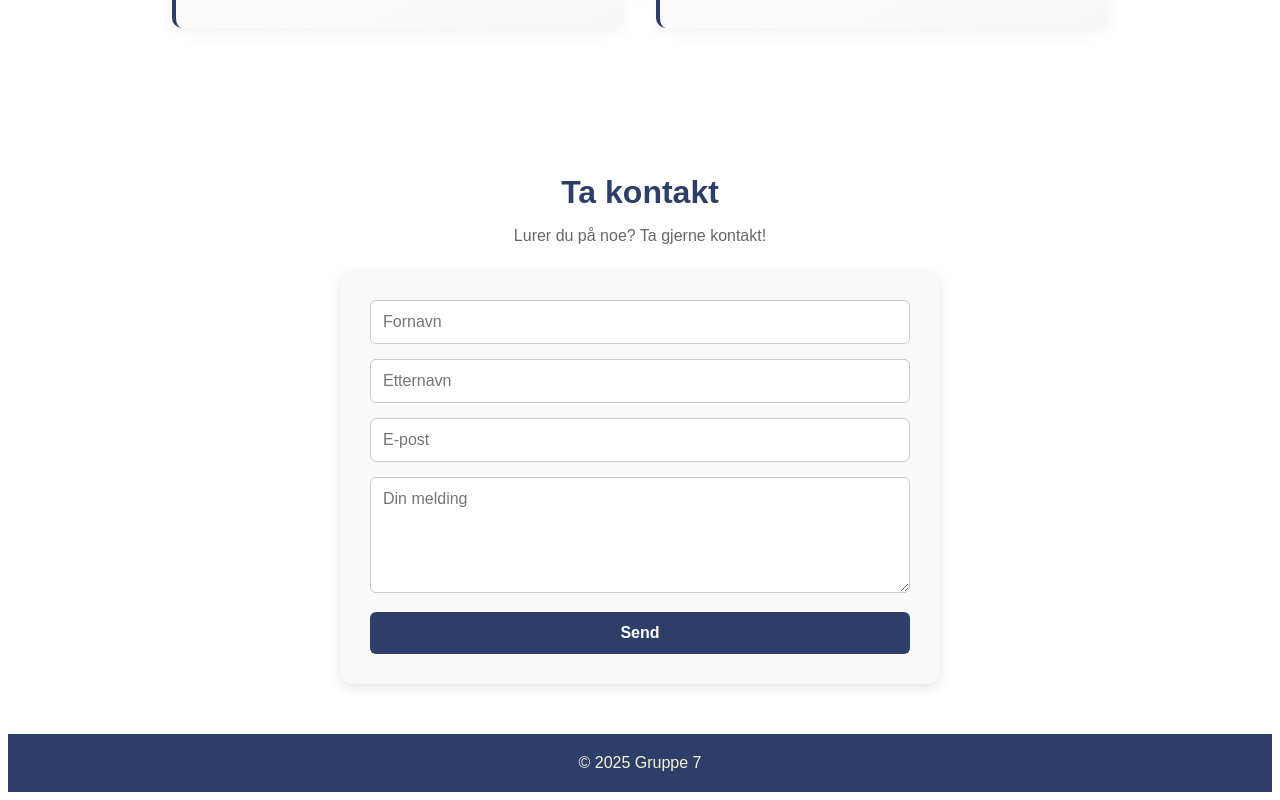
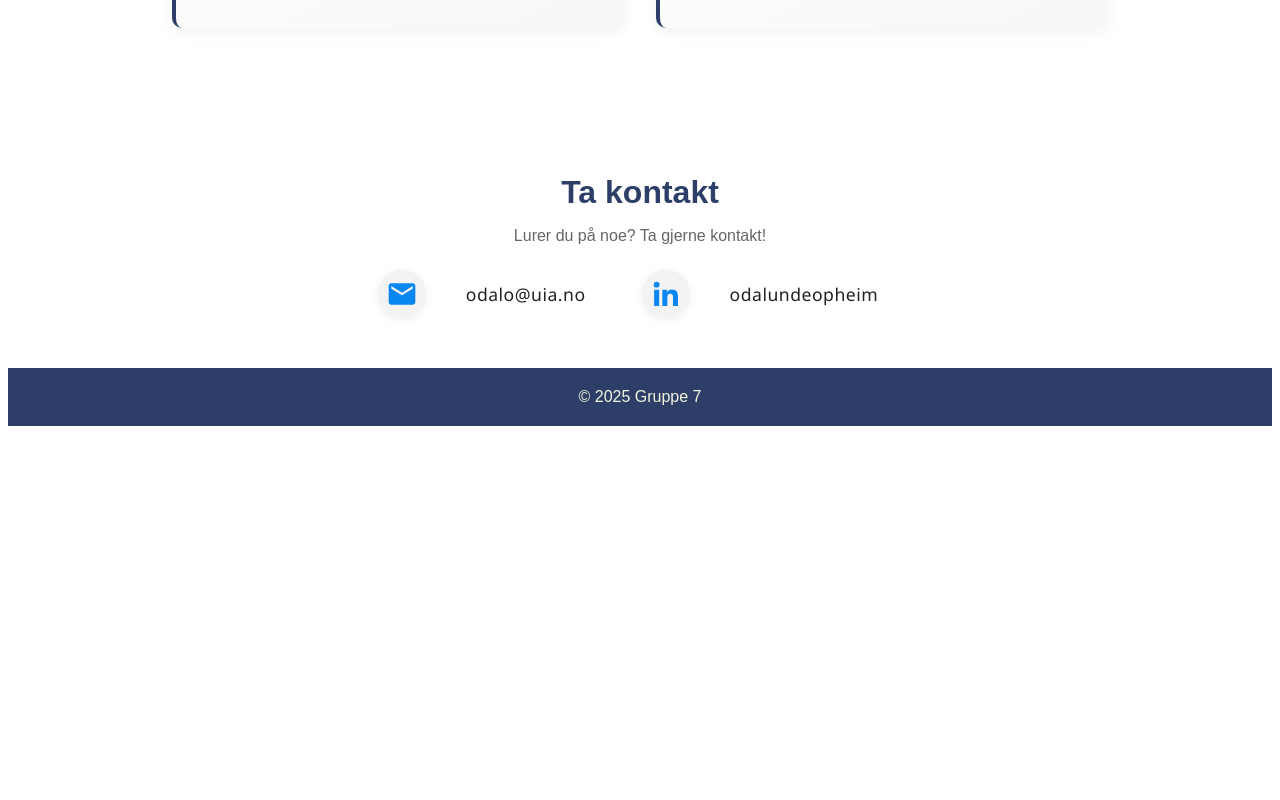
Before and after one commit to Odalopheim/Gruppe7Portefolio, a React (Vite) app in the folder GruppePortefolio/: page / in a window 1280 px wide. Shown: the part 1904-2704 px from the top of the page. After the commit the page ends 2338 px from the top, so only its background shows below. Built offline with nearby package versions, Linux system fonts and the light colour scheme.

Commit message:
endra på kontakt oss

```diff
--- a/GruppePortefolio/src/components/contact/Contact.css
+++ b/GruppePortefolio/src/components/contact/Contact.css
@@ -17,43 +17,44 @@
   margin-bottom: 25px;
 }
 
-/* Form container */
-.contact-form {
-  background-color: #f9f9f9;
-  padding: 30px;
-  border-radius: 12px;
-  box-shadow: 0 4px 12px rgba(0, 0, 0, 0.1);
-  text-align: left;
+.contact-links {
+  display: flex;
+  align-items: center;
+  gap: 2rem;
+  margin-top: 1.5rem;
+  flex-wrap: wrap;
+  justify-content: center;
 }
 
-/* Inputs + textarea */
-.contact-form input,
-.contact-form textarea {
-  width: 100%;
-  padding: 12px;
-  margin-bottom: 15px;
-  border: 1px solid #ccc;
-  border-radius: 6px;
-  font-size: 1rem;
-  font-family: inherit;
-  box-sizing: border-box;
+.contact-icon {
+  display: flex;
+  align-items: center;
+  background: #f3f3f3;
+  border-radius: 50%;
+  padding: 0.5rem;
+  transition: background 0.2s;
+  margin-right: 0.5rem;
+  box-shadow: 0 2px 8px rgba(0,0,0,0.07);
 }
 
-/* Button */
-.contact-form button {
-  display: block;
-  width: 100%;
-  padding: 12px;
-  background-color: #2d3f68;
-  color: white;
-  border: none;
-  border-radius: 6px;
-  font-size: 1rem;
-  font-weight: bold;
-  cursor: pointer;
-  transition: background-color 0.3s;
+.contact-icon:hover {
+  background: #e0e0e0;
 }
 
-.contact-form button:hover {
-  background-color: #3E5290;
+.contact-text {
+  font-size: 1.1rem;
+  color: #222;
+  margin-right: 1.5rem;
+  font-family: 'Segoe UI', Arial, sans-serif;
+  letter-spacing: 0.5px;
 }
+
+@media (max-width: 600px) {
+  .contact-links {
+    flex-direction: column;
+    gap: 1rem;
+  }
+  .contact-text {
+    margin-right: 0;
+  }
+}
--- a/GruppePortefolio/src/components/contact/Contact.jsx
+++ b/GruppePortefolio/src/components/contact/Contact.jsx
@@ -1,4 +1,6 @@
 import React from "react";
+import { BiLogoLinkedin } from "react-icons/bi";
+import { MdEmail } from "react-icons/md";
 import "./Contact.css";
 
 function Contact() {
@@ -7,13 +9,16 @@ function Contact() {
       <h2>Ta kontakt</h2>
       <p>Lurer du på noe? Ta gjerne kontakt!</p>
 
-      <form className="contact-form">
-        <input type="text" placeholder="Fornavn" required />
-        <input type="text" placeholder="Etternavn" required />
-        <input type="email" placeholder="E-post" required />
-        <textarea placeholder="Din melding" rows="5" required></textarea>
-        <button type="submit">Send</button>
-      </form>
+      <div className="contact-links">
+        <a href="mailto:odalo@uia.no" className="contact-icon" title="Send e-post">
+          <MdEmail size={32} />
+        </a>
+        <span className="contact-text">odalo@uia.no</span>
+        <a href="https://www.linkedin.com/in/odalundeopheim/" target="_blank" rel="noopener noreferrer" className="contact-icon" title="LinkedIn">
+          <BiLogoLinkedin size={32} />
+        </a>
+        <span className="contact-text">odalundeopheim</span>
+      </div>
     </section>
   );
 }
--- a/GruppePortefolio/src/components/header/Header.jsx
+++ b/GruppePortefolio/src/components/header/Header.jsx
@@ -18,7 +18,6 @@ function Header() {
           <Link to="/" onClick={() => setIsOpen(false)}>Hjem</Link>
           <Link to="/OmOss" onClick={() => setIsOpen(false)}>Om oss</Link>
           <Link to="/projects" onClick={() => setIsOpen(false)}>Prosjekter</Link>
-          <Link to="/contact" onClick={() => setIsOpen(false)}>Kontakt</Link>
         </nav>
 
         {/* Hamburger ikon */}
```
